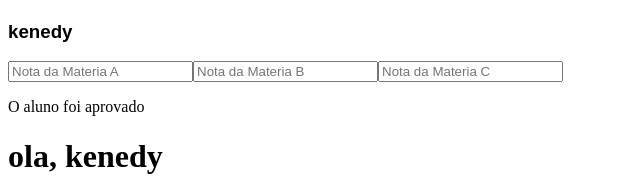
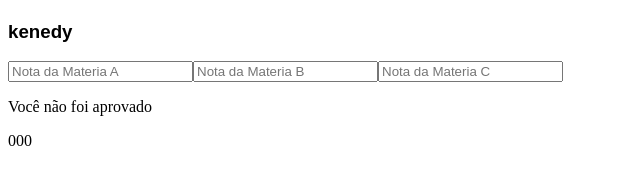
Before and after one commit to Taironius/aprendizado-projeto-react, a React (Vite) app: page / in a window 1280 px wide. Shown: the part 208-385 px from the top of the page, without its empty margins (0-640 px from the left). Built offline with nearby package versions, Linux system fonts and the light colour scheme.

Commit message:
finalizado parte das medias

```diff
--- a/src/components/Formulario/index.jsx
+++ b/src/components/Formulario/index.jsx
@@ -5,12 +5,31 @@ const Formulario = () => {
     let [materiaB, setMateriaB] = useState(0);
     let [materiaC, setMateriaC] = useState(0);
 
+    const renderizaResultado = () => {
+        const soma = materiaA + materiaB + materiaC;
+        const media = soma / 3;
+
+        if(media >= 7){
+            return (
+                <p>Você foi aprovado</p>
+            )
+        }else {
+            return (
+                <p>Você não foi aprovado</p>
+            )
+        }
+    }
+
     return (
         <form>
-            <input type="number" placeholder="Nota da Materia A" onChange={evento => setMateriaA(evento.target.value)} />
-            <input type="number" placeholder="Nota da Materia B" onChange={evento => setMateriaB(evento.target.value)} />
-            <input type="number" placeholder="Nota da Materia C" onChange={evento => setMateriaC(evento.target.value)}/>
-            <p>O aluno foi aprovado</p>
+            <input type="number" placeholder="Nota da Materia A" onChange={evento => setMateriaA(parseInt(evento.target.value))} />
+            <input type="number" placeholder="Nota da Materia B" onChange={evento => setMateriaB(parseInt(evento.target.value))} />
+            <input type="number" placeholder="Nota da Materia C" onChange={evento => setMateriaC(parseInt(evento.target.value))}/>
+            {/* <p>O aluno foi aprovado</p> */}
+            {renderizaResultado()}
+            {materiaA}
+            {materiaB}
+            {materiaC}
         </form>
     )
 }
```
